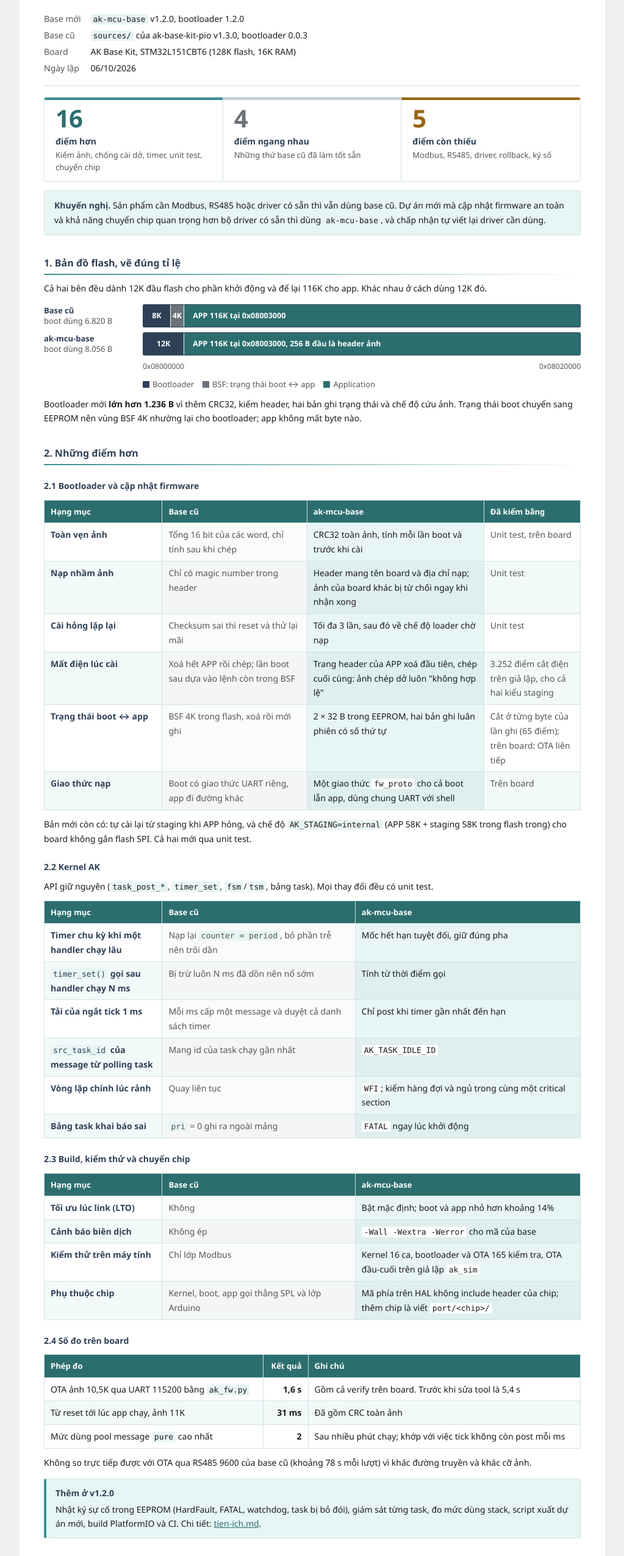
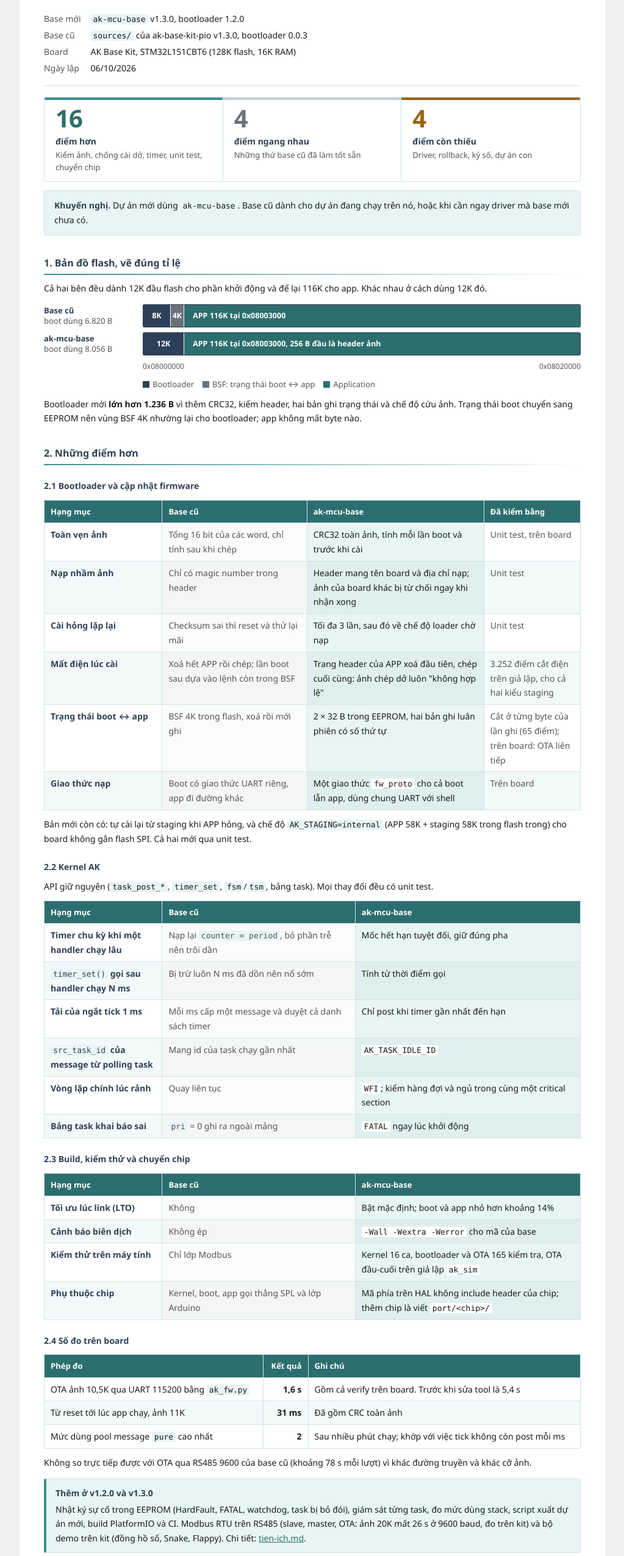
Before and after one commit to hohoanganh/ak-base-kit-pio, a plain HTML site: page docs/ak-mcu-base-so-voi-base-cu.html in a window 1280 px wide. Shown: the part 118-2670 px from the top of the page at 61% size, without its empty margins (128-1151 px from the left). Drawn offline with Linux system fonts and the light colour scheme.

Commit message:
docs(ak-mcu-base): Modbus da kiem tren board, v1.3.0
Slave doc/ghi thanh ghi, OTA qua RS485 (20K trong 26 s o 9600 baud), master
voi slave gia tren may tinh deu dat tren AK Base Kit. Cap nhat README, tai
lieu so sanh (Modbus khong con trong muc con thieu), modbus.md, CHANGELOG.

Co-Authored-By: Claude Opus 5.5 <noreply@anthropic.com>

```diff
--- a/docs/ak-mcu-base-so-voi-base-cu.html
+++ b/docs/ak-mcu-base-so-voi-base-cu.html
@@ -148,7 +148,7 @@ li{margin:3px 0}
   <main>
 
     <dl class="meta">
-      <dt>Base mới</dt><dd><code>ak-mcu-base</code> v1.2.0, bootloader 1.2.0</dd>
+      <dt>Base mới</dt><dd><code>ak-mcu-base</code> v1.3.0, bootloader 1.2.0</dd>
       <dt>Base cũ</dt><dd><code>sources/</code> của ak-base-kit-pio v1.3.0, bootloader 0.0.3</dd>
       <dt>Board</dt><dd>AK Base Kit, STM32L151CBT6 (128K flash, 16K RAM)</dd>
       <dt>Ngày lập</dt><dd>06/10/2026</dd>
@@ -166,16 +166,14 @@ li{margin:3px 0}
         <div class="d">Những thứ base cũ đã làm tốt sẵn</div>
       </a>
       <a class="less" href="#thieu">
-        <div class="n num">5</div>
+        <div class="n num">4</div>
         <div class="k">điểm còn thiếu</div>
-        <div class="d">Modbus, RS485, driver, rollback, ký số</div>
+        <div class="d">Driver, rollback, ký số, dự án con</div>
       </a>
     </div>
 
     <div class="verdict">
-      <b>Khuyến nghị.</b> Sản phẩm cần Modbus, RS485 hoặc driver có sẵn thì vẫn dùng base cũ.
-      Dự án mới mà cập nhật firmware an toàn và khả năng chuyển chip quan trọng hơn bộ driver có sẵn
-      thì dùng <code>ak-mcu-base</code>, và chấp nhận tự viết lại driver cần dùng.
+      <b>Khuyến nghị.</b> Dự án mới dùng <code>ak-mcu-base</code>. Base cũ dành cho dự án đang chạy trên nó, hoặc khi cần ngay driver mà base mới chưa có.
     </div>
 
     <h2>1. Bản đồ flash, vẽ đúng tỉ lệ</h2>
@@ -260,9 +258,10 @@ li{margin:3px 0}
     <p>Không so trực tiếp được với OTA qua RS485 9600 của base cũ (khoảng 78 s mỗi lượt) vì khác đường truyền và khác cỡ ảnh.</p>
 
     <div class="note">
-      <span class="h">Thêm ở v1.2.0</span>
+      <span class="h">Thêm ở v1.2.0 và v1.3.0</span>
       Nhật ký sự cố trong EEPROM (HardFault, FATAL, watchdog, task bị bỏ đói), giám sát từng task, đo mức dùng stack,
-      script xuất dự án mới, build PlatformIO và CI.
+      script xuất dự án mới, build PlatformIO và CI. Modbus RTU trên RS485 (slave, master, OTA: ảnh 20K mất 26 s ở 9600 baud,
+      đo trên kit) và bộ demo trên kit (đồng hồ số, Snake, Flappy).
       Chi tiết: <a href="https://github.com/hohoanganh/ak-base-kit-pio/blob/main/ak-mcu-base/docs/tien-ich.md">tien-ich.md</a>.
     </div>
 
@@ -279,7 +278,6 @@ li{margin:3px 0}
     <table>
       <thead><tr><th style="width:42%">Thiếu</th><th>Ghi chú</th></tr></thead>
       <tbody>
-        <tr><td class="lbl">Modbus RTU và OTA qua RS485</td><td>Kênh mới chỉ cần gọi <code>fw_update_*()</code> rồi post <code>FW_SIG_INSTALL</code>; chưa viết</td></tr>
         <tr><td class="lbl">Driver: nút, còi, OLED, nRF24, EEPROM ngoài, lớp Arduino</td><td>Cố ý không mang sang; viết lại theo nhu cầu từng sản phẩm</td></tr>
         <tr><td class="lbl">Rollback về ảnh trước</td><td>Chỉ có cài lại từ staging</td></tr>
         <tr><td class="lbl">Ký số ảnh</td><td>Chỉ có CRC: chống hỏng dữ liệu, không chống giả mạo</td></tr>
```
Also changed, not shown: 4 other files.
